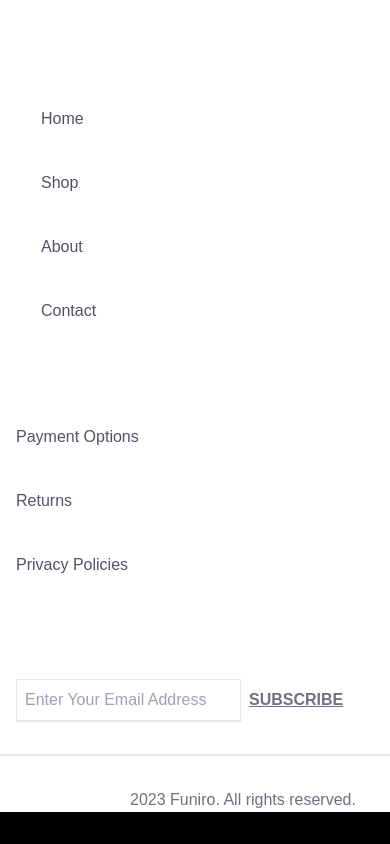
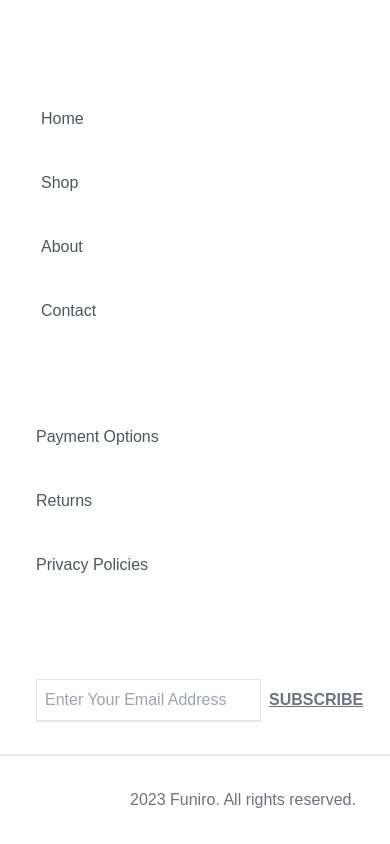
Before and after one commit to Palwasha-48/E-commerce_website, a Next.js app: page / in a window 390 px wide. Shown: the part 7677-8521 px from the top of the page. Before the commit the page ends 8489 px from the top, so only its background shows below. Built offline with nearby package versions, Linux system fonts and the light colour scheme.

Commit message:
Update Footer.tsx

```diff
--- a/src/app/components/Footer.tsx
+++ b/src/app/components/Footer.tsx
@@ -2,7 +2,7 @@ import React from 'react';
 
 const Footer = () => {
   return (
-    <footer className="bg-white shadow-slate-300 " >
+    <footer className="bg-white shadow-slate-300 pb-8" >
       <div className="container mx-auto py-8 px-4 border-y-2 border-gray-200 pt-[2px] items-center justify-center">
         <div className="grid grid-cols-1 md:grid-cols-4 gap-4">
           <div className='pt-[18px] space-x-0 space-y-10'>
@@ -22,16 +22,16 @@ const Footer = () => {
             </ul>
           </div>
           <div className=' pt-[18px] space-y-10 space-x-0 pl-[-35px]'>
-            <h3 className="text-lg font-semibold mb-4">Help</h3>
+            <h3 className="text-lg font-semibold mb-4 mx-5 lg:mx-0">Help</h3>
             <ul className="space-y-10 space-x-0">
-              <li><a href="#" className="text-gray-600 hover:text-gray-800">Payment Options</a></li>
-              <li><a href="#" className="text-gray-600 hover:text-gray-800">Returns</a></li>
-              <li><a href="#" className="text-gray-600 hover:text-gray-800">Privacy Policies</a></li>
+              <li><a href="#" className="text-gray-600 mx-5 lg:mx-0 hover:text-gray-800">Payment Options</a></li>
+              <li><a href="#" className="text-gray-600 mx-5 lg:mx-0 hover:text-gray-800">Returns</a></li>
+              <li><a href="#" className="text-gray-600 mx-5 lg:mx-0 hover:text-gray-800">Privacy Policies</a></li>
             </ul>
           </div>
           <div className=' pt-[18px] space-y-10 pl-0 pr-10'>
-            <h3 className="text-lg font-semibold mb-4">Newsletter</h3>
-            <div className="flex">
+            <h3 className="text-lg font-semibold mb-4 mx-5 lg:mx-0">Newsletter</h3>
+            <div className="flex mx-5 lg:mx-0">
               <input
                 type="email"
                 placeholder="Enter Your Email Address"
```
